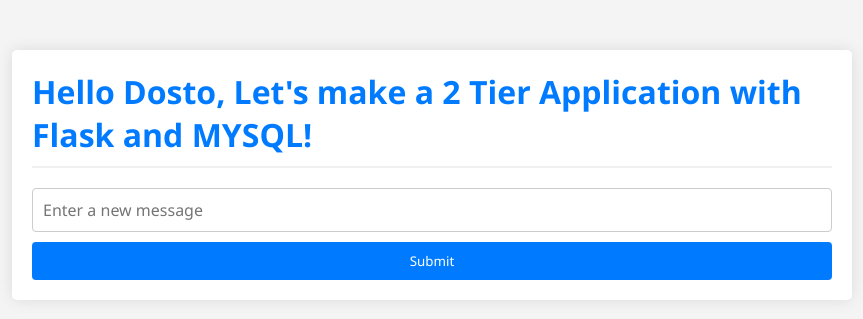
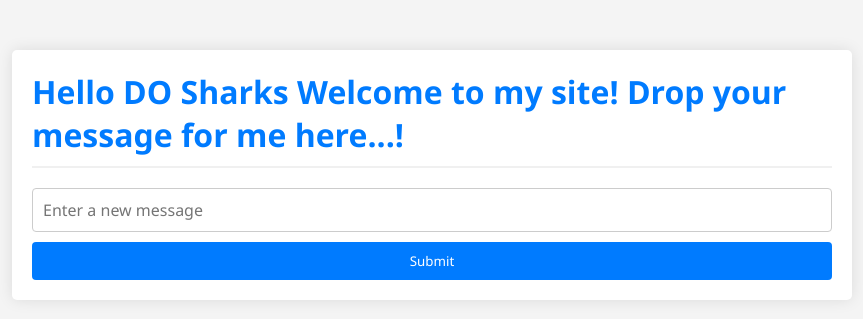
Before and after one commit to shubzz-t/flask_app_two_tier, a Flask app: page / in a window 1280 px wide. Shown: the top 319 px of the page, without its empty margins (208-1071 px from the left). Run offline with Flask 2, Linux system fonts and the light colour scheme; data that the repository does not hold is empty; some libraries are stand-ins or nearby versions.

Commit message:
Update index.html

```diff
--- a/templates/index.html
+++ b/templates/index.html
@@ -93,8 +93,8 @@
 
 <body>
     <div class="container">
-        <h1>Hello Dosto,
-            Let's make a 2 Tier Application with Flask and MYSQL!</h1>
+        <h1>Hello DO Sharks
+            Welcome to my site! Drop your message for me here...!</h1>
         {% for message in messages %}
             <p>{{ message[0] }}</p>
         {% endfor %}
```
